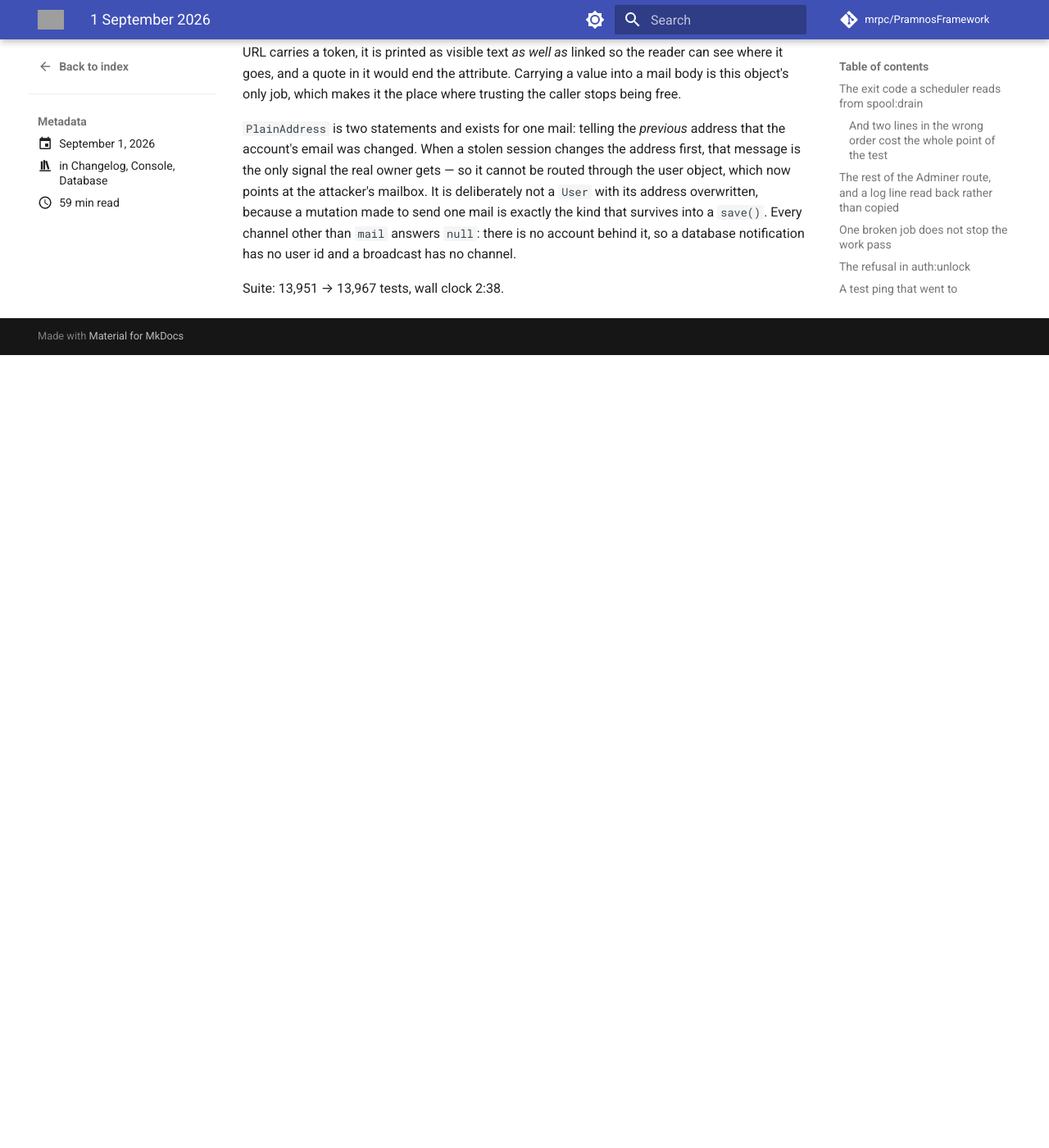
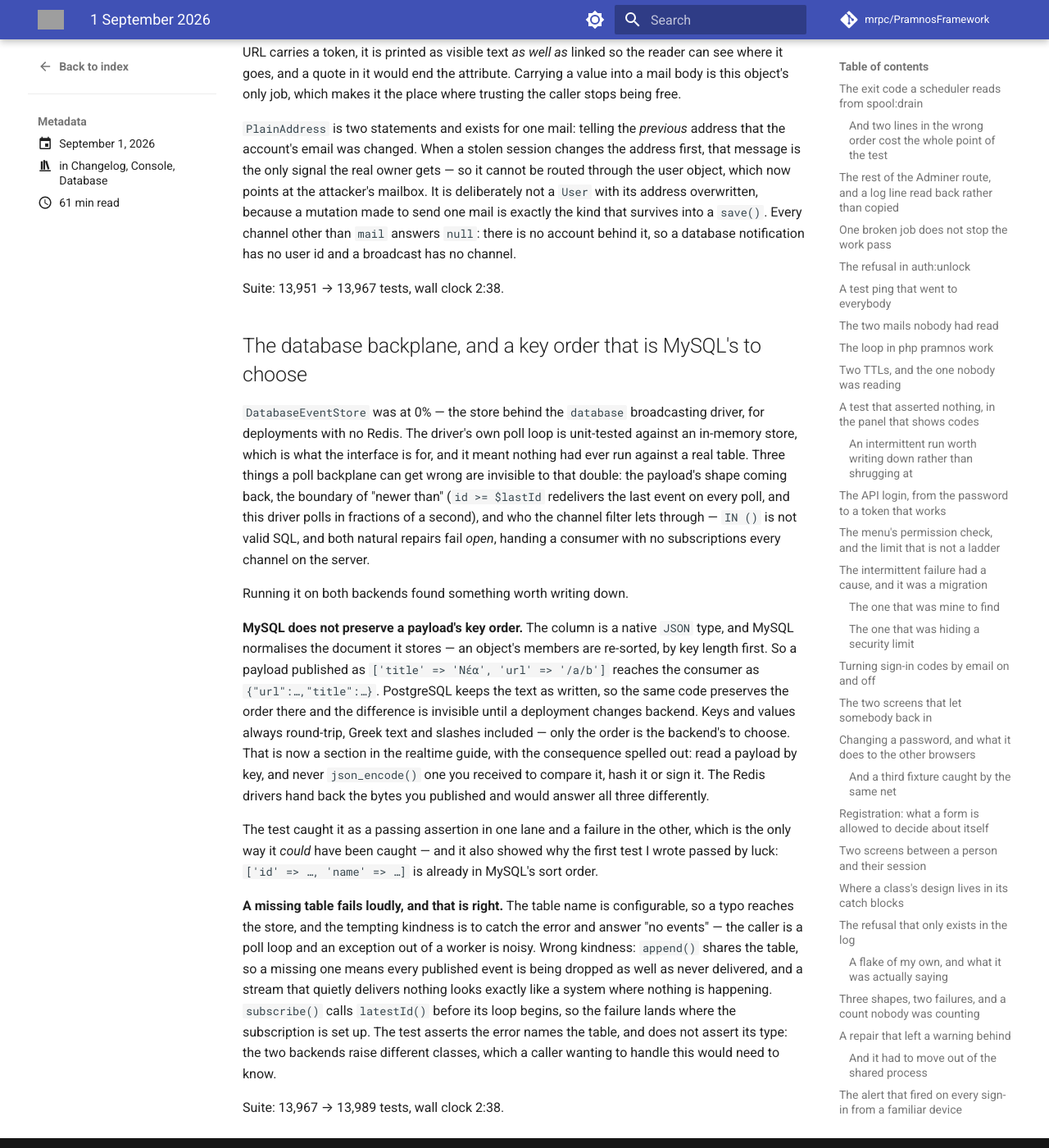
Before and after one commit to mrpc/PramnosFramework, an MkDocs documentation site: the page built from docs/version-history/posts/2026-09-01.md, in a window 1280 px wide and 1400 px high, scrolled down 36342 px. Shown: the whole window at 82% size. Built offline with MkDocs 1.6.1 and Material for MkDocs 9.7.7, drawn with Linux system fonts in a browser that asks for light colours; comment, search, counter and statistics services are not loaded; before the commit the page ends 36775 px from its top, so only the background shows below that; grey boxes are pictures that could not be loaded.

Commit message:
test(broadcasting): the polling backplane, on both backends

````diff
--- a/docs/Pramnos_Realtime_Guide.md
+++ b/docs/Pramnos_Realtime_Guide.md
@@ -166,10 +166,32 @@ migration can move publishers and consumers over incrementally.
       [Reconnecting, and the events published during it](#reconnecting-and-the-events-published-during-it).
     - **database** — appends to a `broadcast_events` table and polls it (for hosts
       without Redis). Run the shipped `broadcasting` migration to create the table.
+      One portability note if you use it: see
+      [A payload's key order is not preserved](#a-payloads-key-order-is-not-preserved).
     - **log** — writes JSONL; the WebSocket server can tail it.
     - **pusher** — publishes to Pusher / self-hosted Reverb.
     - **Kafka** — not shipped, but implementing `SubscribableDriverInterface` is all
       a `KafkaDriver` needs.
+
+### A payload's key order is not preserved
+
+The **database** driver stores the payload in a `JSON` column, and MySQL normalises
+what it stores: an object's members are re-sorted — by key length first — so a
+payload published as
+
+```php
+Broadcast::channel('orders')->event('changed', ['title' => 'Νέα', 'url' => '/a/b']);
+```
+
+arrives at the consumer as `{"url":"/a/b","title":"Νέα"}`. PostgreSQL keeps the
+text as written, so the same code preserves the order there and the difference is
+invisible until the deployment changes backend.
+
+The keys and the values always round-trip, including Greek text and slashes, which
+are stored unescaped. Only the order is the backend's to choose — so read a payload
+by key, and never `json_encode()` one you received and compare the string, or hash
+it, or sign it. The Redis drivers hand back the bytes you published and would give
+a different answer to all three.
 
 ---
 
--- a/docs/version-history/posts/2026-09-01.md
+++ b/docs/version-history/posts/2026-09-01.md
@@ -1537,3 +1537,41 @@ other than `mail` answers `null`: there is no account behind it, so a database n
 user id and a broadcast has no channel.
 
 Suite: 13,951 → 13,967 tests, wall clock 2:38.
+
+## The database backplane, and a key order that is MySQL's to choose
+
+`DatabaseEventStore` was at 0% — the store behind the `database` broadcasting driver, for
+deployments with no Redis. The driver's own poll loop is unit-tested against an in-memory store,
+which is what the interface is for, and it meant nothing had ever run against a real table. Three
+things a poll backplane can get wrong are invisible to that double: the payload's shape coming
+back, the boundary of "newer than" (`id >= $lastId` redelivers the last event on every poll, and
+this driver polls in fractions of a second), and who the channel filter lets through — `IN ()` is
+not valid SQL, and both natural repairs fail *open*, handing a consumer with no subscriptions every
+channel on the server.
+
+Running it on both backends found something worth writing down.
+
+**MySQL does not preserve a payload's key order.** The column is a native `JSON` type, and MySQL
+normalises the document it stores — an object's members are re-sorted, by key length first. So a
+payload published as `['title' => 'Νέα', 'url' => '/a/b']` reaches the consumer as
+`{"url":…,"title":…}`. PostgreSQL keeps the text as written, so the same code preserves the order
+there and the difference is invisible until a deployment changes backend. Keys and values always
+round-trip, Greek text and slashes included — only the order is the backend's to choose. That is
+now a section in the realtime guide, with the consequence spelled out: read a payload by key, and
+never `json_encode()` one you received to compare it, hash it or sign it. The Redis drivers hand
+back the bytes you published and would answer all three differently.
+
+The test caught it as a passing assertion in one lane and a failure in the other, which is the only
+way it *could* have been caught — and it also showed why the first test I wrote passed by luck:
+`['id' => …, 'name' => …]` is already in MySQL's sort order.
+
+**A missing table fails loudly, and that is right.** The table name is configurable, so a typo
+reaches the store, and the tempting kindness is to catch the error and answer "no events" — the
+caller is a poll loop and an exception out of a worker is noisy. Wrong kindness: `append()` shares
+the table, so a missing one means every published event is being dropped as well as never
+delivered, and a stream that quietly delivers nothing looks exactly like a system where nothing is
+happening. `subscribe()` calls `latestId()` before its loop begins, so the failure lands where the
+subscription is set up. The test asserts the error names the table, and does not assert its type:
+the two backends raise different classes, which a caller wanting to handle this would need to know.
+
+Suite: 13,967 → 13,989 tests, wall clock 2:38.
````
Also changed, not shown: 2 other files.
